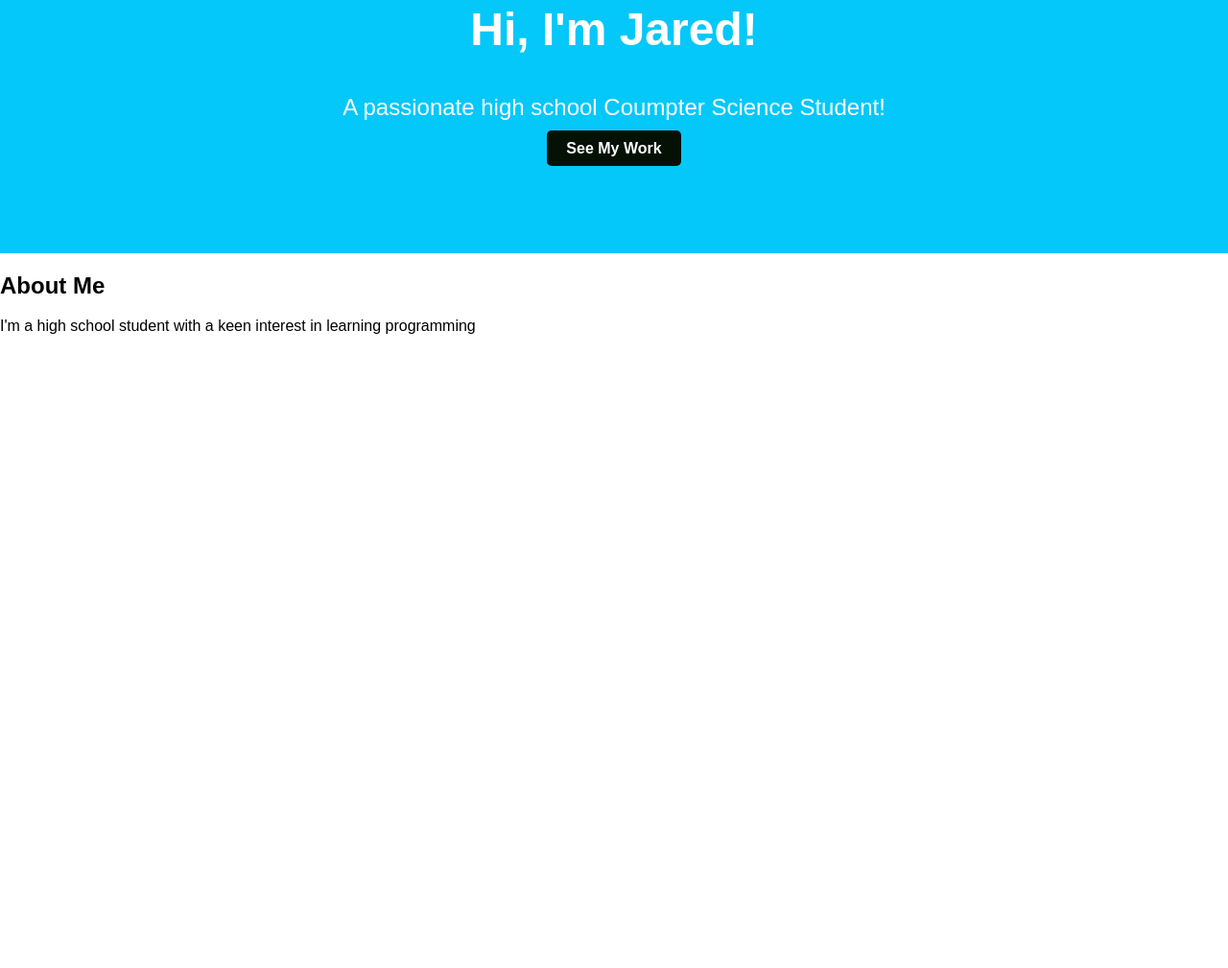
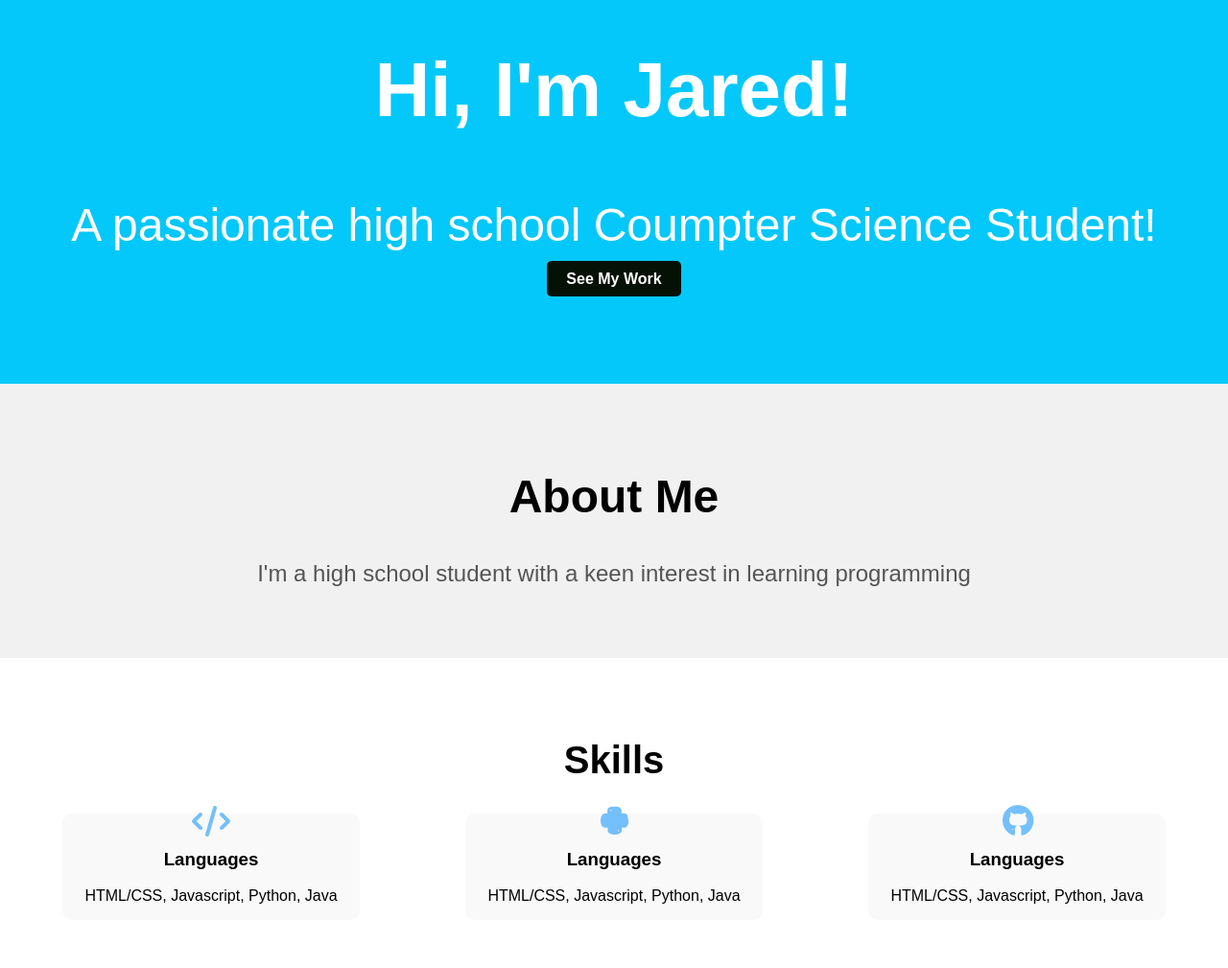
Before and after one commit to Jared365-bit/Portfolio, a plain HTML site: page index.html in a window 1280 px wide. Shown: the part 207-1216 px from the top of the page at 96% size. Before the commit the page ends 800 px from the top, so only its background shows below. Drawn offline with Linux system fonts and the light colour scheme.

Commit message:
11/20/24

```diff
--- a/index.html
+++ b/index.html
@@ -7,8 +7,8 @@
     <link rel="stylesheet" href="style.css">
 </head>
 <body>
-   <link rel="stylesheet" href="link rel="stylesheet" href="https://cdnjs.cloudflare.com/ajax/libs/font-awesome/6.7.0/css/all.min.css" integrity="sha512-9xKTRVabjVeZmc+GUW8GgSmcREDunMM+Dt/GrzchfN8tkwHizc5RP4Ok/MXFFy5rIjJjzhndFScTceq5e6GvVQ==" crossorigin="anonymous" referrerpolicy="no-referrer" />
-<header>
+<link rel="stylesheet"  href="https://cdnjs.cloudflare.com/ajax/libs/font-awesome/6.7.1/css/all.min.css" integrity="sha512-5Hs3dF2AEPkpNAR7UiOHba+lRSJNeM2ECkwxUIxC1Q/FLycGTbNapWXB4tP889k5T5Ju8fs4b1P5z/iB4nMfSQ==" crossorigin="anonymous" referrerpolicy="no-referrer" />
+    <header>
     <!-- Header Section -->
     <nav>
         <ul>
@@ -35,5 +35,26 @@
     <h2>About Me</h2>
     <p>I'm a high school student with a keen interest in learning programming</p>
   </section>
+
+  <!-- Skills Section -->
+   <section class="skills" id="skills">
+    <h2>Skills</h2>
+    <div class="skill-list">
+    <div class="skill-item">
+        <i class="fa-solid fa-code fa-bounce fa-2xl" style="color: #74C0FC;"></i>
+    <h3>Languages</h3>
+    <p>HTML/CSS, Javascript, Python, Java</p>
+   </div>
+    <div class="skill-item">
+        <i class="fa-brands fa-solid fa-bounce fa-2xl fa-python" style="color: #74C0FC;"></i>
+    <h3>Languages</h3>
+    <p>HTML/CSS, Javascript, Python, Java</p>
+   </div>
+    <div class="skill-item">
+        <i class="fa-brands fa-github fa-solid fa-bounce fa-2xl" style="color: #74C0FC;"></i>
+    <h3>Languages</h3>
+    <p>HTML/CSS, Javascript, Python, Java</p>
+   </div>
+   </section>
 </body>
 </html>
--- a/style.css
+++ b/style.css
@@ -11,13 +11,14 @@ header nav ul {
 list-style-type: none;
 display: flex;
 justify-content: center;
-gap: 10px;
+gap: 20px;
 }
 
 header nav ul li a {
     color: white;
     text-decoration: none;
     font-weight: bold;
+    font-size: 2rem;
 }
 
 header nav ul li a:hover {
@@ -32,10 +33,10 @@ header nav ul li a:hover {
     padding: 100px 20px;
 }
 .hero-content h1 {
-    font-size: 3rem;
+    font-size: 5rem;
 }
 .hero-content p {
-    font-size: 1.5rem;
+    font-size: 3rem;
     margin: 20px 0;
 }
 .cta-button {
@@ -46,3 +47,38 @@ text-decoration: none;
 font-weight: bold;
 border-radius: 5px;
 }
+
+/* About Section */
+.about {
+    padding: 50px 20px;
+    text-align: center;
+    background-color: #f1f1f1;
+}
+.about h2 {
+    font-size: 3rem;
+}
+.about p {
+    font-size: 1.5rem;
+    color: #555;
+}
+
+/* Skills Section */
+.skills {
+    padding: 50px 20px;
+    text-align: center;
+
+}
+.skills h2 {
+    font-size: 2.5rem;
+}
+.skill-list {
+display: flex;
+justify-content: space-around;
+gap: 20px;
+flex-wrap: wrap;
+}
+.skill-item {
+    background-color: #f9f9f9;
+    border-radius: 10px;
+    width: 25%;
+}
```
